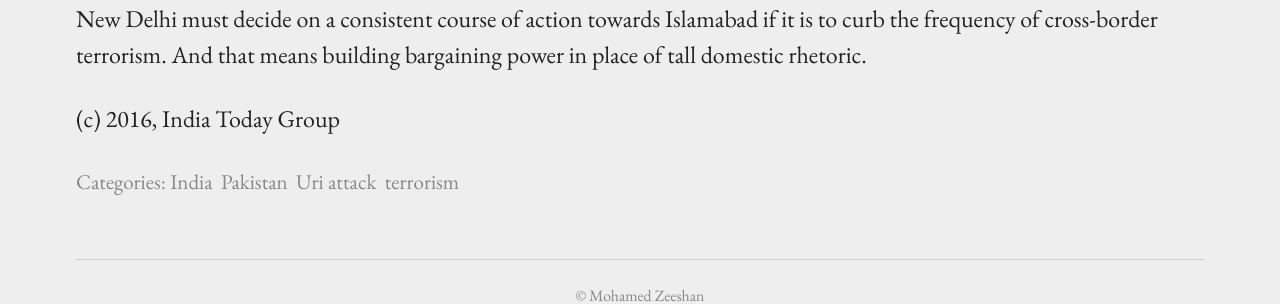
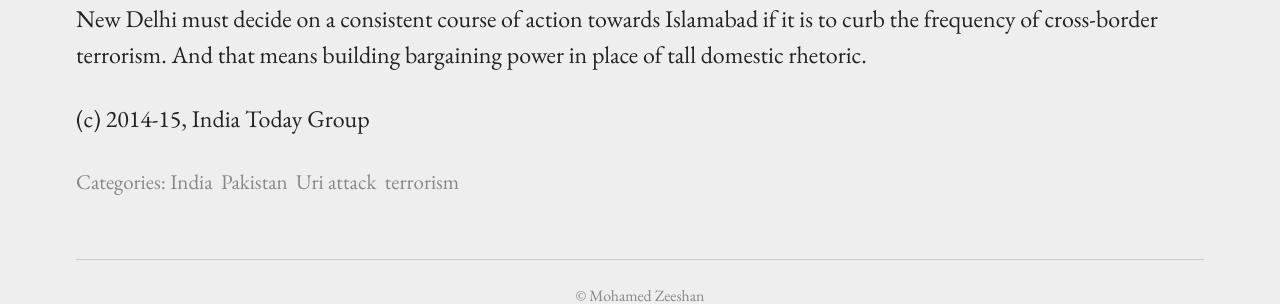
Before and after one commit to mohamedzeeshan/mdzeeshancopy, a Jekyll site: the page built from _posts/2016-09-19-uri-attack-pakistan.md, in a window 1280 px wide and 900 px high, scrolled down 2492 px. Shown: the part 569-873 px from the top of the window. Built offline with Jekyll 4.4.1, drawn with Linux system fonts in a browser that asks for light colours.

Commit message:
Update 2016-09-19-uri-attack-pakistan.md

```diff
--- a/_posts/2016-09-19-uri-attack-pakistan.md
+++ b/_posts/2016-09-19-uri-attack-pakistan.md
@@ -56,4 +56,4 @@ Yet, in the three years that have passed, no such probe has taken place. Worse,
 
 New Delhi must decide on a consistent course of action towards Islamabad if it is to curb the frequency of cross-border terrorism. And that means building bargaining power in place of tall domestic rhetoric.
 
-(c) 2016, India Today Group
+(c) 2014-15, India Today Group
```
